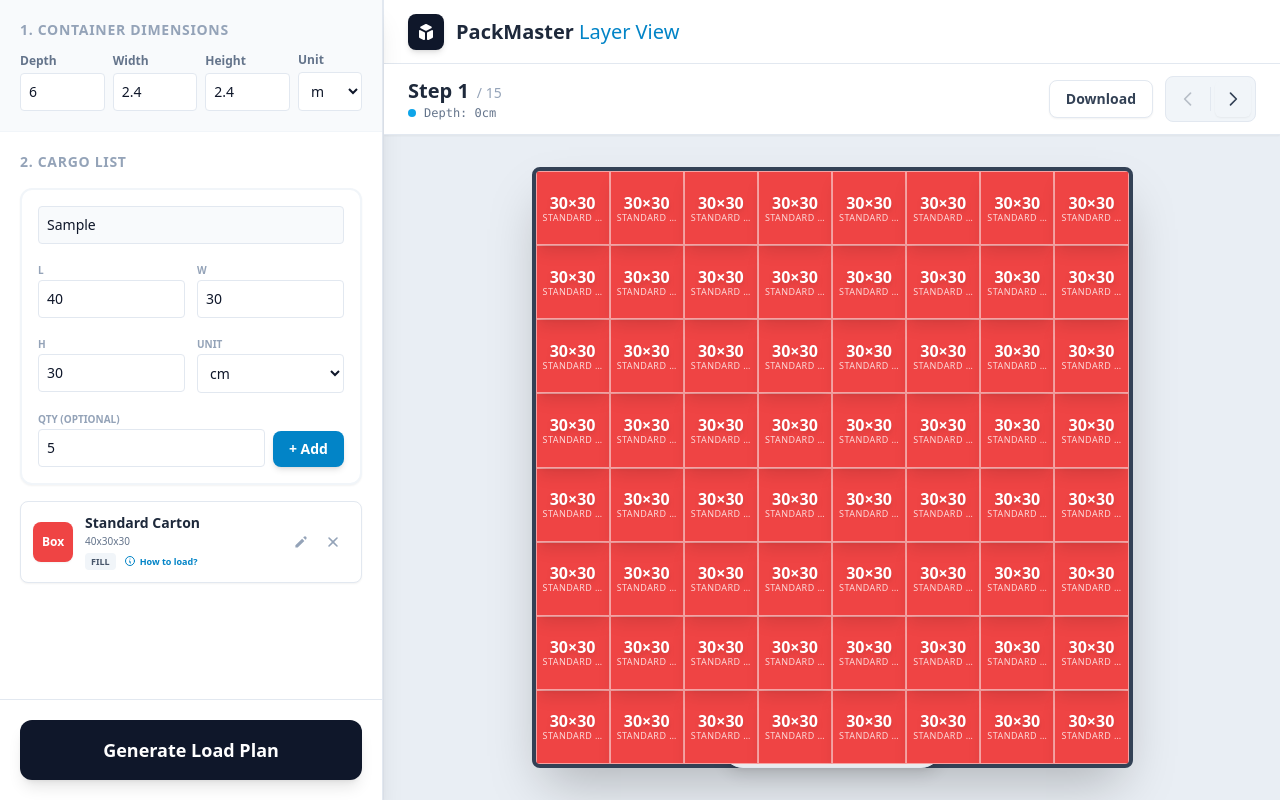
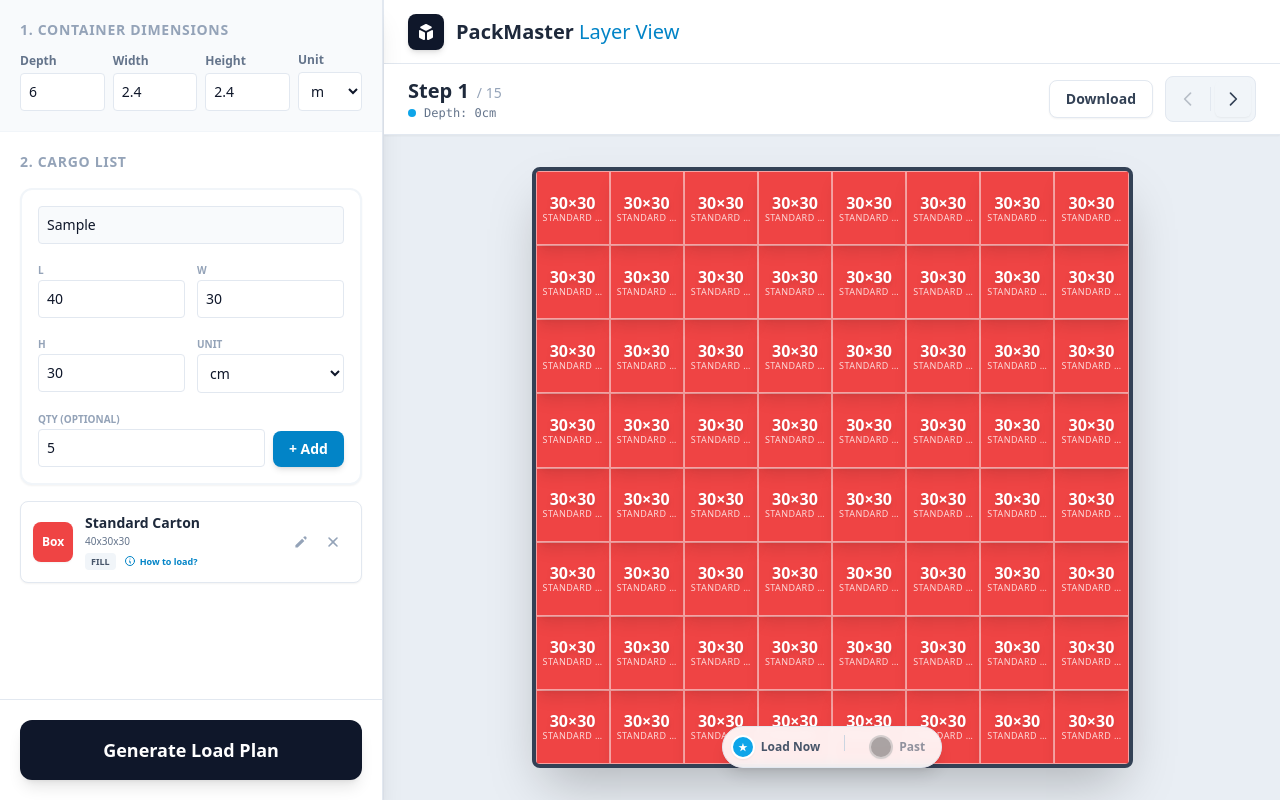
Before and after one commit to Ra-Kill/Container-Package-Loader, a React (Vite) app: page / in a window 1280 px wide. Both pictures are taken after typing "Sample", "5" into the empty fields and a click on the button "Generate Load Plan". Built offline with nearby package versions, Linux system fonts and the light colour scheme.

Commit message:
Fixed Visualizer

```diff
--- a/components/Visualizer.tsx
+++ b/components/Visualizer.tsx
@@ -1,4 +1,4 @@
-import React, { useState, useEffect, useRef, useLayoutEffect } from 'react';
+import React, { useState, useEffect, useRef } from 'react';
 import { PackingResult, PlacedItem, Dimensions } from '../types';
 import { toPng } from 'html-to-image';
 import JSZip from 'jszip';
@@ -64,6 +64,7 @@ const Visualizer: React.FC<VisualizerProps> = ({ data }) => {
   const exportRef = useRef<HTMLDivElement>(null);
   const [scale, setScale] = useState(1);
   const [isExporting, setIsExporting] = useState(false);
+  const [exportLayerIndex, setExportLayerIndex] = useState(0);
 
   // Reset layer when data changes
   useEffect(() => {
@@ -139,8 +140,6 @@ const Visualizer: React.FC<VisualizerProps> = ({ data }) => {
           setExportLayerIndex(0);
       }
   };
-
-  const [exportLayerIndex, setExportLayerIndex] = useState(0);
 
   if (!data) {
       return (
@@ -284,8 +283,8 @@ const Visualizer: React.FC<VisualizerProps> = ({ data }) => {
                 })}
             </div>
 
-            {/* Context Legend Floating - Adjusted for Mobile */}
-            <div className="absolute bottom-4 md:bottom-8 bg-white/90 backdrop-blur-sm px-3 py-1.5 md:pl-2 md:pr-4 md:py-2 rounded-full shadow-lg border border-slate-200 flex gap-3 md:gap-6 text-[10px] md:text-xs font-bold text-slate-600 animate-in fade-in slide-in-from-bottom-4 pointer-events-none">
+            {/* Context Legend Floating - Adjusted for Mobile - ADDED Z-50 HERE */}
+            <div className="absolute bottom-4 md:bottom-8 bg-white/90 backdrop-blur-sm px-3 py-1.5 md:pl-2 md:pr-4 md:py-2 rounded-full shadow-lg border border-slate-200 flex gap-3 md:gap-6 text-[10px] md:text-xs font-bold text-slate-600 animate-in fade-in slide-in-from-bottom-4 pointer-events-none z-50">
                 <div className="flex items-center gap-1.5">
                     <span className="w-4 h-4 md:w-6 md:h-6 rounded-full bg-brand-500 border-2 border-white shadow-sm flex items-center justify-center text-[8px] md:text-[10px] text-white">★</span>
                     Load Now
```
